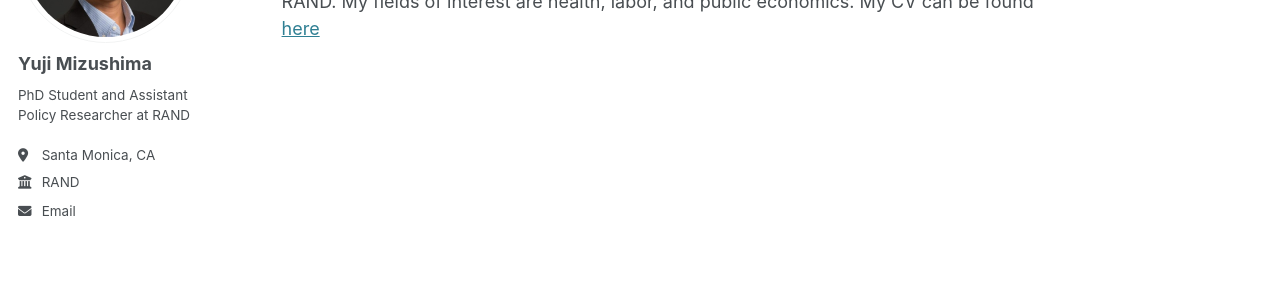
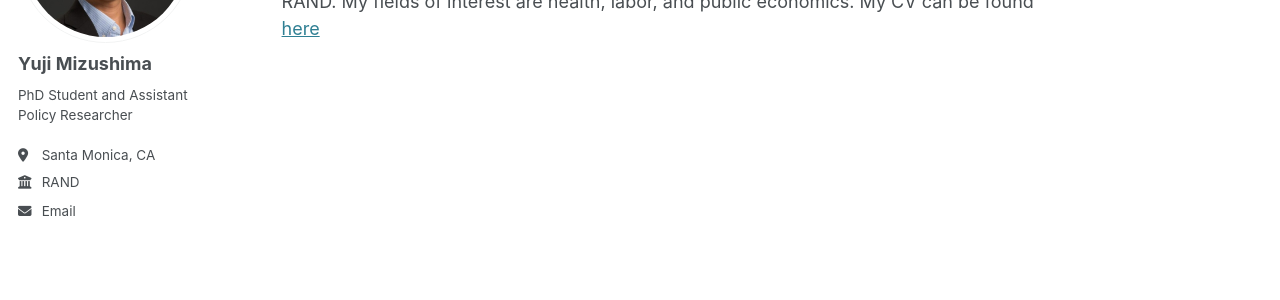
Before and after one commit to yujimizushima/yujimizushima.github.io, a Jekyll site: the page built from _pages/about.md, in a window 1280 px wide. Shown: the part 238-538 px from the top of the page. Built offline with Jekyll 4.4.1, drawn with Linux system fonts in a browser that asks for light colours.

Commit message:
Update _config.yml

```diff
--- a/_config.yml
+++ b/_config.yml
@@ -23,7 +23,7 @@ author:
   # Biographic information
   avatar           : "profile.jpg"
   name             : "Yuji Mizushima"
-  bio              : "PhD Student and Assistant Policy Researcher at RAND"
+  bio              : "PhD Student and Assistant Policy Researcher"
   location         : "Santa Monica, CA"
   employer         : "RAND"
   email            : "ymizushi@rand.org"
```
